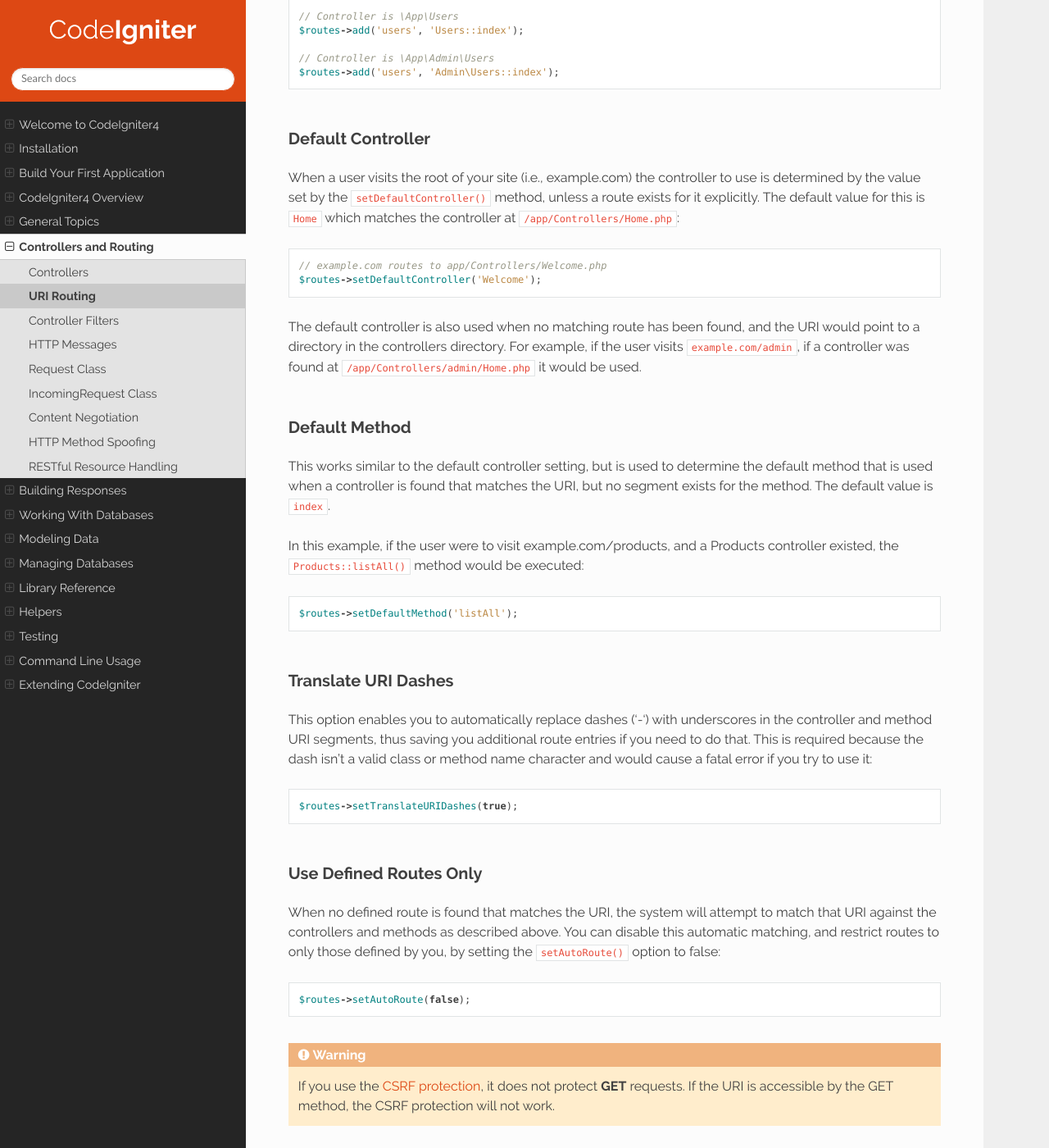
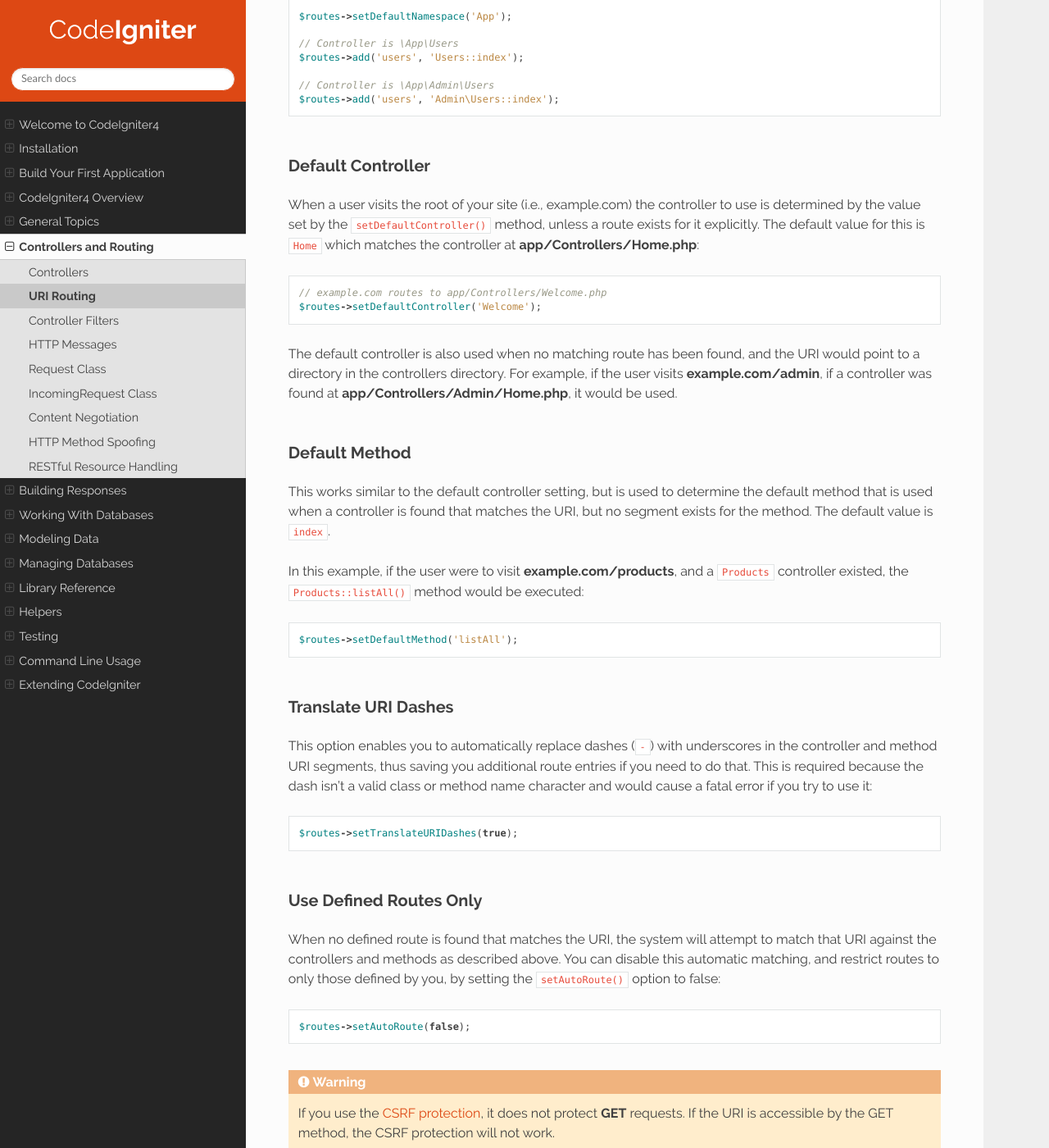
Before and after one commit to NEKOGET/ci4_user_guide_src, a Sphinx documentation site: the page built from source/incoming/routing.rst, in a window 1280 px wide and 1400 px high, scrolled down 14042 px. Shown: the whole window at 82% size. Built offline with Sphinx 7.4.7 and the Read the Docs theme 2.0.0, drawn with Linux system fonts in a browser that asks for light colours; some of the changed text lies outside the part shown.

Commit message:
docs: change text decoration, etc.

```diff
--- a/source/incoming/routing.rst
+++ b/source/incoming/routing.rst
@@ -64,14 +64,14 @@ The following placeholders are available for you to use in your routes:
 Placeholders Description
 ============ ===========================================================================================================
 (:any)       will match all characters from that point to the end of the URI. This may include multiple URI segments.
-(:segment)   will match any character except for a forward slash (/) restricting the result to a single segment.
+(:segment)   will match any character except for a forward slash (``/``) restricting the result to a single segment.
 (:num)       will match any integer.
 (:alpha)     will match any string of alphabetic characters
 (:alphanum)  will match any string of alphabetic characters or integers, or any combination of the two.
-(:hash)      is the same as **(:segment)**, but can be used to easily see which routes use hashed ids.
+(:hash)      is the same as ``(:segment)``, but can be used to easily see which routes use hashed ids.
 ============ ===========================================================================================================
 
-.. note:: **{locale}** cannot be used as a placeholder or other part of the route, as it is reserved for use
+.. note:: ``{locale}`` cannot be used as a placeholder or other part of the route, as it is reserved for use
     in :doc:`localization </outgoing/localization>`.
 
 Examples
@@ -103,7 +103,7 @@ Note that a single ``(:any)`` will match multiple segments in the URL if present
 
     $routes->add('product/(:any)', 'Catalog::productLookup/$1');
 
-will match product/123, product/123/456, product/123/456/789 and so on. The implementation in the
+will match **product/123**, **product/123/456**, **product/123/456/789** and so on. The implementation in the
 Controller should take into account the maximum parameters::
 
     public function productLookup($seg1 = false, $seg2 = false, $seg3 = false) {
@@ -117,7 +117,7 @@ routes. With the examples URLs from above::
 
     $routes->add('product/(:segment)', 'Catalog::productLookup/$1');
 
-will only match product/123 and generate 404 errors for other example.
+will only match **product/123** and generate 404 errors for other example.
 
 .. warning:: While the ``add()`` method is convenient, it is recommended to always use the HTTP-verb-based
     routes, described below, as it is more secure. If you use the :doc:`CSRF protection </libraries/security>`, it does not protect **GET**
@@ -134,7 +134,7 @@ Custom Placeholders
 You can create your own placeholders that can be used in your routes file to fully customize the experience
 and readability.
 
-You add new placeholders with the ``addPlaceholder`` method. The first parameter is the string to be used as
+You add new placeholders with the ``addPlaceholder()`` method. The first parameter is the string to be used as
 the placeholder. The second parameter is the Regular Expression pattern it should be replaced with.
 This must be called before you add the route::
 
@@ -152,10 +152,10 @@ is allowed, as are back-references.
 
     $routes->add('products/([a-z]+)/(\d+)', 'Products::show/$1/id_$2');
 
-In the above example, a URI similar to products/shirts/123 would instead call the ``show`` method
+In the above example, a URI similar to **products/shirts/123** would instead call the ``show`` method
 of the ``Products`` controller class, with the original first and second segment passed as arguments to it.
 
-With regular expressions, you can also catch a segment containing a forward slash (‘/’), which would usually
+With regular expressions, you can also catch a segment containing a forward slash (``/``), which would usually
 represent the delimiter between multiple segments.
 
 For example, if a user accesses a password protected area of your web application and you wish to be able to
@@ -184,7 +184,7 @@ a simple view::
 Mapping multiple routes
 =======================
 
-While the add() method is simple to use, it is often handier to work with multiple routes at once, using
+While the ``add()`` method is simple to use, it is often handier to work with multiple routes at once, using
 the ``map()`` method. Instead of calling the ``add()`` method for each route that you need to add, you can
 define an array of routes and then pass it as the first parameter to the ``map()`` method::
 
@@ -226,7 +226,7 @@ extensive set of routes that all share the opening string, like when building an
         $routes->add('blog', 'Admin\Blog::index');
     });
 
-This would prefix the 'users' and 'blog" URIs with "admin", handling URLs like ``/admin/users`` and ``/admin/blog``.
+This would prefix the **users** and **blog** URIs with **admin**, handling URLs like **admin/users** and **admin/blog**.
 
 If you need to assign options to a group, like a :ref:`assigning-namespace`, do it before the callback::
 
@@ -234,7 +234,7 @@ If you need to assign options to a group, like a :ref:`assigning-namespace`, do
         $routes->resource('users');
     });
 
-This would handle a resource route to the ``App\API\v1\Users`` controller with the ``/api/users`` URI.
+This would handle a resource route to the ``App\API\v1\Users`` controller with the **api/users** URI.
 
 You can also use a specific :doc:`filter <filters>` for a group of routes. This will always
 run the filter before or after the controller. This is especially handy during authentication or api logging::
@@ -289,7 +289,7 @@ to update your application code. This is typically used within views to create l
 
 For example, if you have a route to a photo gallery that you want to link to, you can use the ``route_to()`` helper
 function to get the current route that should be used. The first parameter is the fully qualified Controller and method,
-separated by a double colon (::), much like you would use when writing the initial route itself. Any parameters that
+separated by a double colon (``::``), much like you would use when writing the initial route itself. Any parameters that
 should be passed to the route are passed in next::
 
     // The route is defined as:
@@ -303,7 +303,7 @@ Using Named Routes
 ==================
 
 You can name routes to make your application less fragile. This applies a name to a route that can be called
-later, and even if the route definition changes, all of the links in your application built with ``route_to``
+later, and even if the route definition changes, all of the links in your application built with ``route_to()``
 will still work without you having to make any changes. A route is named by passing in the ``as`` option
 with the name of the route::
 
@@ -328,7 +328,7 @@ Each verb has its own method you can use::
     $routes->put('products/(:num)', 'Product::feature');
     $routes->delete('products/(:num)', 'Product::feature');
 
-You can supply multiple verbs that a route should match by passing them in as an array to the ``match`` method::
+You can supply multiple verbs that a route should match by passing them in as an array to the ``match()`` method::
 
     $routes->match(['get', 'put'], 'products', 'Product::feature');
 
@@ -429,8 +429,8 @@ by passing the "hostname" option along with the desired domain to allow it on as
 
     $routes->get('from', 'to', ['hostname' => 'accounts.example.com']);
 
-This example would only allow the specified hosts to work if the domain exactly matched "accounts.example.com".
-It would not work under the main site at "example.com".
+This example would only allow the specified hosts to work if the domain exactly matched **accounts.example.com**.
+It would not work under the main site at **example.com**.
 
 Limit to Subdomains
 -------------------
@@ -441,7 +441,7 @@ sub-domain. The route will only be matched if the subdomain is the one the appli
     // Limit to media.example.com
     $routes->add('from', 'to', ['subdomain' => 'media']);
 
-You can restrict it to any subdomain by setting the value to an asterisk, (*). If you are viewing from a URL
+You can restrict it to any subdomain by setting the value to an asterisk, (``*``). If you are viewing from a URL
 that does not have any subdomain present, this will not be matched::
 
     // Limit to any sub-domain
@@ -473,7 +473,7 @@ Route processing queue
 When working with modules, it can be a problem if the routes in the application contain wildcards.
 Then the module routes will not be processed correctly.
 You can solve this problem by lowering the priority of route processing using the ``priority`` option. The parameter
-accepts positive integers and zero. The higher the number specified in the "priority", the lower
+accepts positive integers and zero. The higher the number specified in the ``priority``, the lower
 route priority in the processing queue::
 
     // First you need to enable sorting.
@@ -535,14 +535,14 @@ Default Controller
 
 When a user visits the root of your site (i.e., example.com) the controller to use is determined by the value set by
 the ``setDefaultController()`` method, unless a route exists for it explicitly. The default value for this is ``Home``
-which matches the controller at ``/app/Controllers/Home.php``::
+which matches the controller at **app/Controllers/Home.php**::
 
     // example.com routes to app/Controllers/Welcome.php
     $routes->setDefaultController('Welcome');
 
 The default controller is also used when no matching route has been found, and the URI would point to a directory
-in the controllers directory. For example, if the user visits ``example.com/admin``, if a controller was found at
-``/app/Controllers/admin/Home.php`` it would be used.
+in the controllers directory. For example, if the user visits **example.com/admin**, if a controller was found at
+**app/Controllers/Admin/Home.php**, it would be used.
 
 Default Method
 --------------
@@ -551,7 +551,7 @@ This works similar to the default controller setting, but is used to determine t
 when a controller is found that matches the URI, but no segment exists for the method. The default value is
 ``index``.
 
-In this example, if the user were to visit example.com/products, and a Products controller existed, the
+In this example, if the user were to visit **example.com/products**, and a ``Products`` controller existed, the
 ``Products::listAll()`` method would be executed::
 
     $routes->setDefaultMethod('listAll');
@@ -559,7 +559,7 @@ In this example, if the user were to visit example.com/products, and a Products
 Translate URI Dashes
 --------------------
 
-This option enables you to automatically replace dashes (‘-‘) with underscores in the controller and method
+This option enables you to automatically replace dashes (``-``) with underscores in the controller and method
 URI segments, thus saving you additional route entries if you need to do that. This is required because the
 dash isn’t a valid class or method name character and would cause a fatal error if you try to use it::
 
```
Also changed, not shown: other parts of source/incoming/routing.rst (+1 -1 lines).
